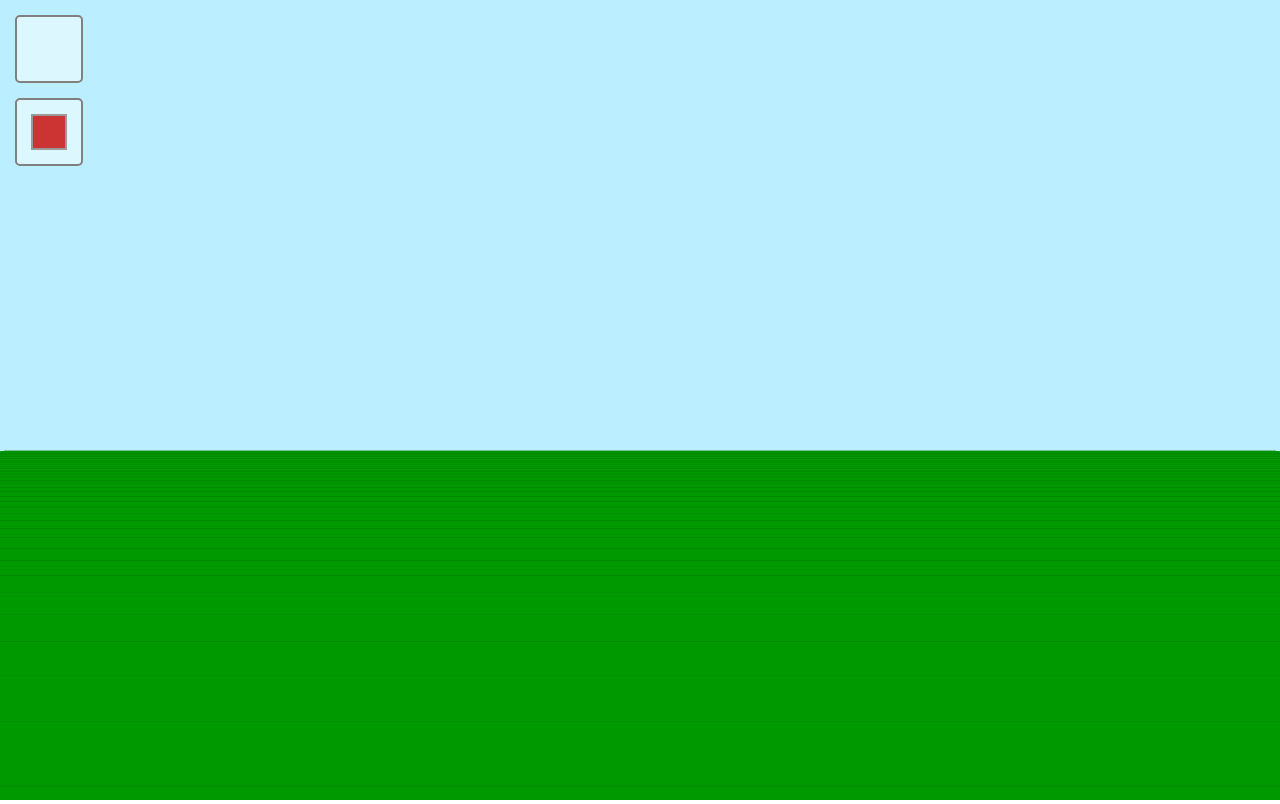
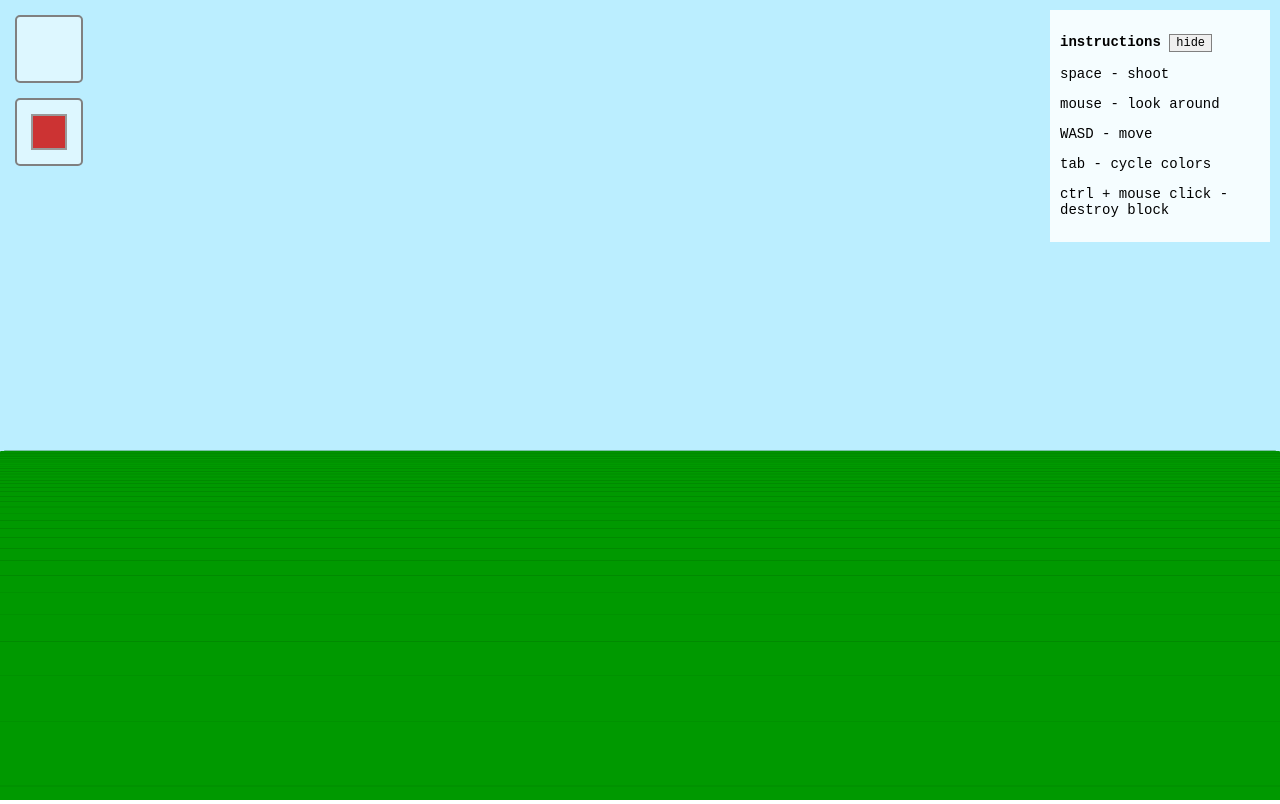
Before and after one commit to hsubox76/shootcraft, a website: page index.html in a window 1280 px wide. Drawn offline with Linux system fonts and the light colour scheme; animation ran at ten frames a second.

Commit message:
Add instructions and hosting

```diff
--- a/index.html
+++ b/index.html
@@ -13,6 +13,16 @@
       <div id="ammo"></div>
     </div>
   </div>
+  <div id="instructions">
+    <p><strong>instructions</strong> <button onclick="getElementById('instructions-text').style.display = window.instructionsHidden ? 'block' : 'none'; this.textContent = window.instructionsHidden ? 'hide' : 'show';window.instructionsHidden = !window.instructionsHidden;">hide</button></p>
+    <div id="instructions-text">
+    <p>space - shoot</p>
+    <p>mouse - look around</p>
+    <p>WASD - move</p>
+    <p>tab - cycle colors</p>
+    <p>ctrl + mouse click - destroy block</p>
+  </div>
+  </div>
   <script src="lib/three.min.js"></script>
   <script src="scripts/builder.js"></script>
 </body>
--- a/styles/styles.css
+++ b/styles/styles.css
@@ -13,6 +13,24 @@ body {
   width: 100px;
   height: 300px;
   background-color: transparent;
+}
+
+#instructions {
+  position: absolute;
+  padding: 10px;
+  top: 10px;
+  right: 10px;
+  width: 200px;
+  background-color: rgba(255, 255, 255, 0.85);
+  font-family: 'Courier New', Courier, monospace;
+  font-size: 14px;
+}
+
+#instructions button {
+  border: 1px solid grey;
+  font-family: 'Courier New', Courier, monospace;
+  font-size: 12px;
+  color: black;
 }
 
 .iconbox {
```
Also changed, not shown: 404.html (added, +33 -0 lines), firebase.json (added), 2 other files.
